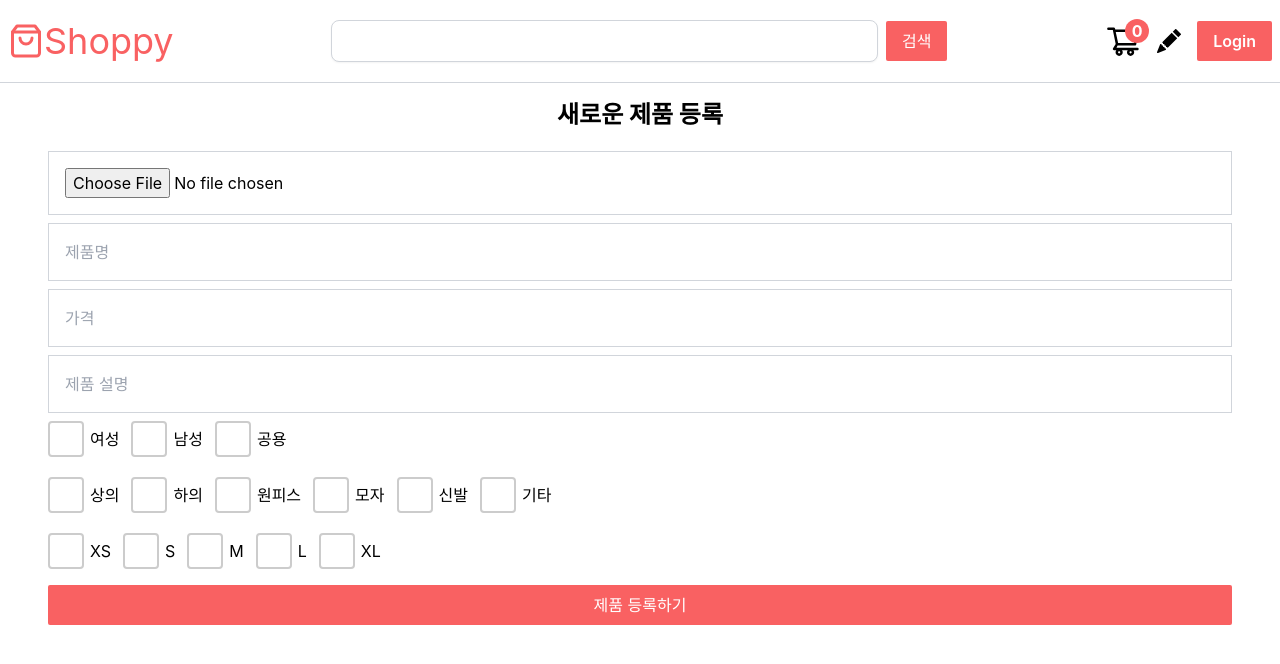
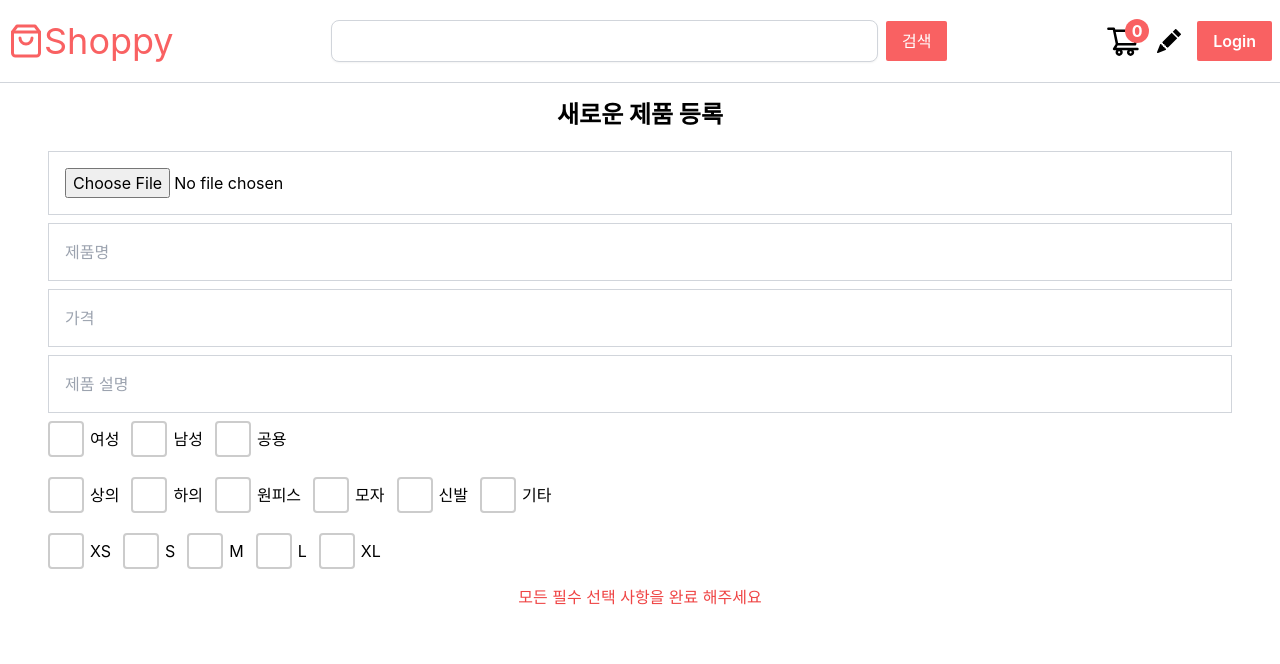
Before and after one commit to myjhye/ReactShoppingProject, a React (Create React App) app: page /products/new in a window 1280 px wide. Shown: the top 664 px of the page. Built offline with nearby package versions, Linux system fonts and the light colour scheme; no server answers; the database is empty.

Commit message:
제품 추가/수정 시 필수 선택 항목들 validation 추가

```diff
--- a/src/MyProducts.jsx
+++ b/src/MyProducts.jsx
@@ -56,7 +56,10 @@ export default function MyProducts({ product, onUpdate }) {
                     />
                     수정
                 </div>
-                <div onClick={handleDelete} className="flex items-center cursor-pointer hover:text-brand">
+                <div
+                    onClick={handleDelete}
+                    className="flex items-center cursor-pointer hover:text-brand"
+                >
                     <RiDeleteBin5Fill
                         className="transition-all hover:scale-105 mx-1"
                     />
--- a/src/Products.jsx
+++ b/src/Products.jsx
@@ -3,7 +3,6 @@ import { useQuery } from "@tanstack/react-query";
 import { getProducts } from "./api/firebase";
 import ProductCard from "./components/ProductCard";
 import Button from "./components/ui/Button";
-import { useAuthContext } from "./context/AuthContext";
 
 export default function Products() {
 
--- a/src/pages/EditMyProduct.jsx
+++ b/src/pages/EditMyProduct.jsx
@@ -52,6 +52,9 @@ export default function EditMyProduct() {
     }
 
     const navigate = useNavigate();
+    const isOptionsSelected = editedProduct.options.length > 0;
+    const isGenderSelected = editedProduct.gender.length > 0;
+    const isCategorySelected = editedProduct.category.length > 0;
 
     return (
         <section className="w-full text-center">
@@ -235,7 +238,11 @@ export default function EditMyProduct() {
                         XL
                     </label>
                 </div>
-                <Button text={ '제품 수정하기' } />
+                { isGenderSelected && isCategorySelected && isOptionsSelected ? (
+                    <Button text={ '제품 수정하기' } />
+                ) : (
+                    <p className="text-red-500">모든 필수 선택 사항을 완료 해주세요</p>
+                )}
             </form>
         </section>
     )
--- a/src/pages/MyProduct.jsx
+++ b/src/pages/MyProduct.jsx
@@ -6,11 +6,7 @@ import { getMyProducts } from "../api/firebase";
 
 export default function MyProduct() {
     const { uid } = useAuthContext();
-    const {
-        isLoading,
-        error,
-        data: uploaded
-    } = useQuery(['products', uid], () => getMyProducts(uid));
+    const { data: uploaded } = useQuery(['products', uid], () => getMyProducts(uid));
 
     // 화면에 표시되는 상품 리스트
     // 초기값으로 'uploaded' 사용 => 이전에 업로드된 상품 리스트
--- a/src/pages/NewProduct.jsx
+++ b/src/pages/NewProduct.jsx
@@ -88,6 +88,10 @@ export default function NewProduct() {
             })
             .finally(() => setIsUploading(false));
     }
+
+    const isOptionsSelected = product.options.length > 0;
+    const isGenderSelected = product.gender.length > 0;
+    const isCategorySelected = product.category.length > 0;
 
     return (
         <section className="w-full text-center">
@@ -284,10 +288,14 @@ export default function NewProduct() {
                         XL
                     </label>
                 </div>
-                <Button
-                    text={ isUploading ? '업로드 중..' : '제품 등록하기' }
-                    disabled={isUploading}
-                />
+                { isGenderSelected && isCategorySelected && isOptionsSelected ? (
+                    <Button
+                        text={ isUploading ? '업로드 중..' : '제품 등록하기' }
+                        disabled={isUploading}
+                    />
+                ) : (
+                    <p className="text-red-500">모든 필수 선택 사항을 완료 해주세요</p>
+                )}
             </form>
         </section>
     )
```
